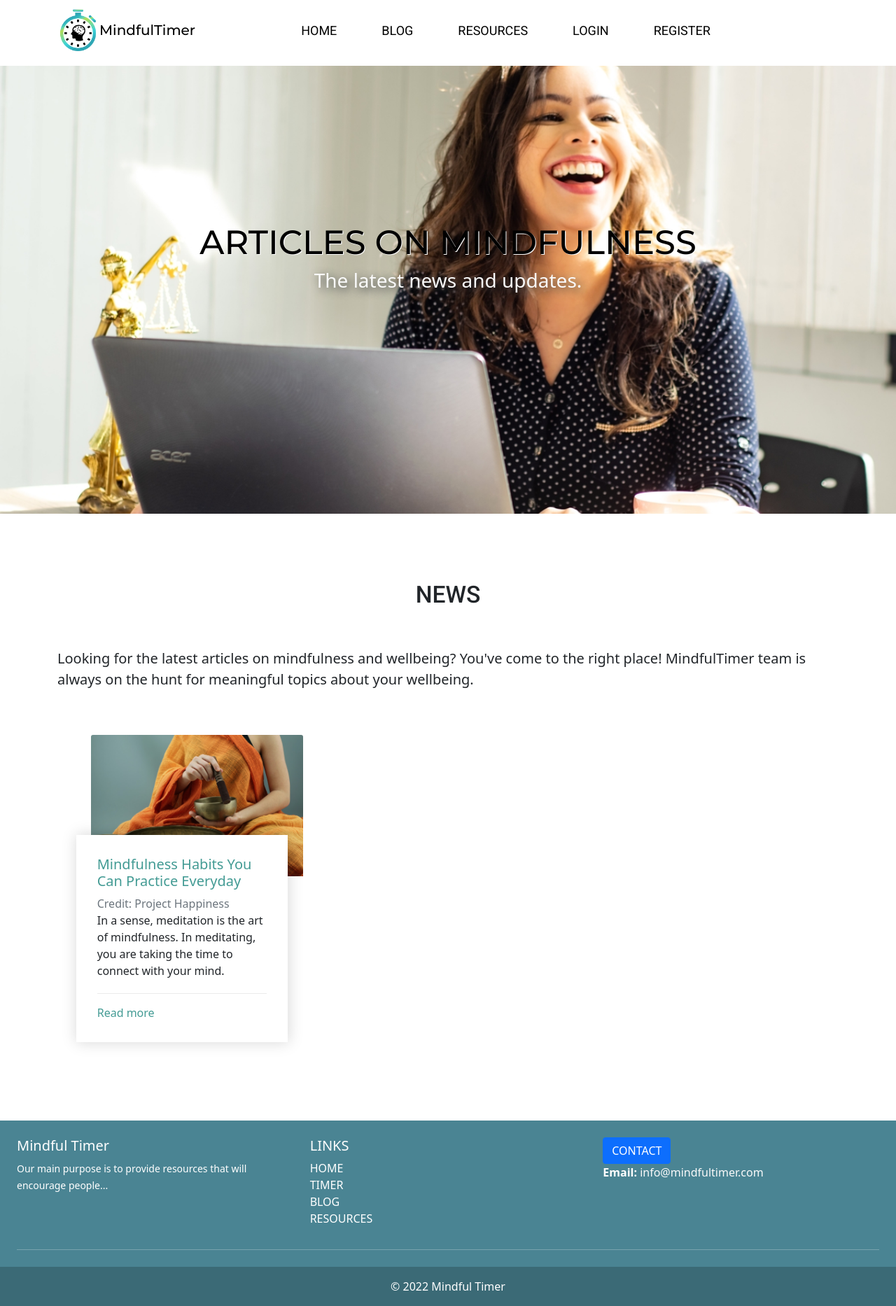
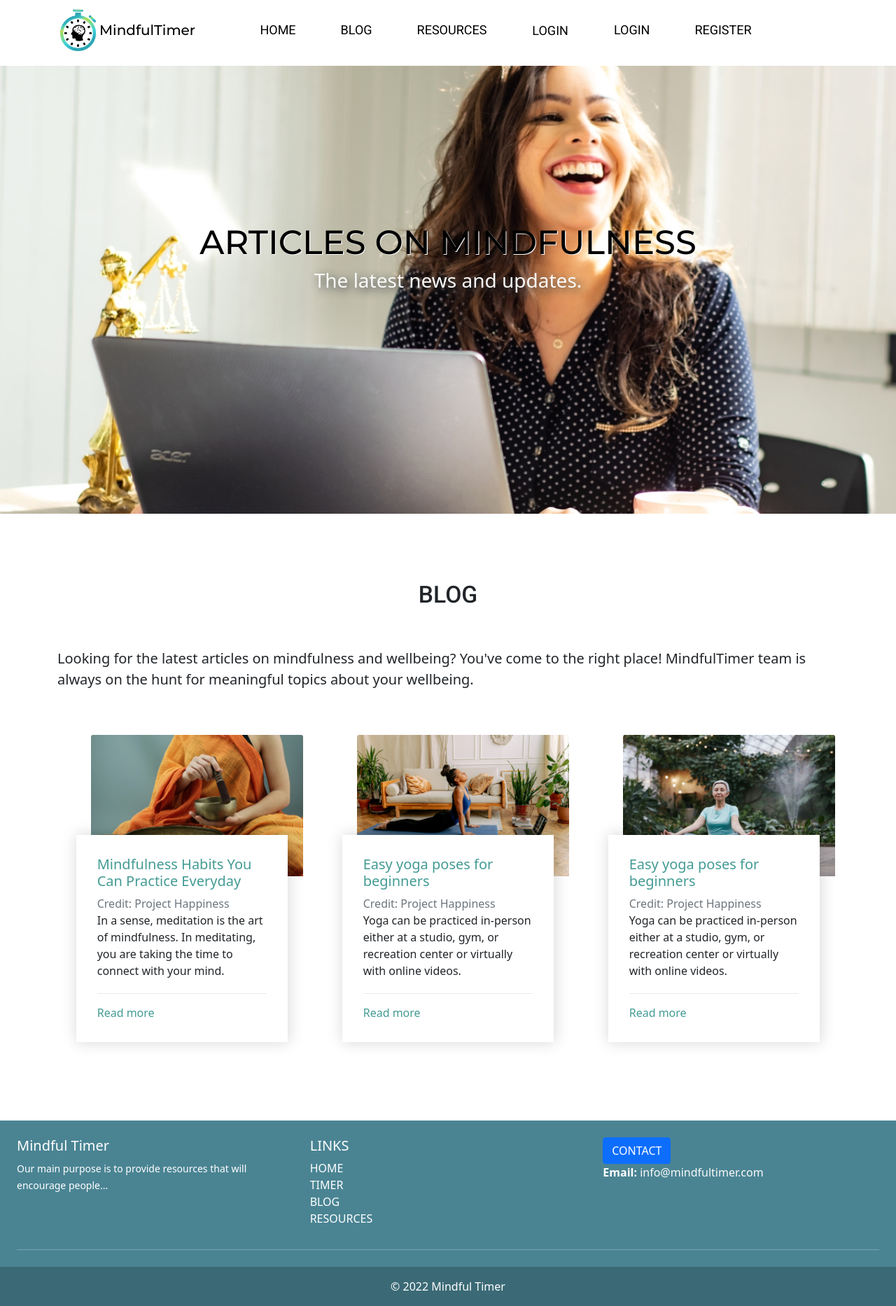
Before and after one commit to kuzGo/January-2022-Hackathon, a Flask app: template templates/blog.html in a window 1280 px wide. Shown: the whole page at 70% size. Run offline with Flask 2, Linux system fonts and the light colour scheme; the template is opened without the code that fills it, so the values that code supplies are empty; the visitor is signed in with stand-in values (Sample User, id 1); parts of the project's set-up code (start-up, migrations or seed data) failed here and were passed over; some libraries are stand-ins or nearby versions.

Commit message:
Add another blog

```diff
--- a/templates/blog.html
+++ b/templates/blog.html
@@ -18,7 +18,7 @@
   <section>
       <div class="container">
           <div class="row text-center">
-              <h2 class="section-heading text-uppercase">News</h2>
+              <h2 class="section-heading text-uppercase">Blog</h2>
           </div>
       </div>
       <div class="container">
@@ -74,6 +74,86 @@
                       </div>
                   </article>
               </div>
+              <div class="col-lg-4 col-md-6 mb-5 justify-content-center d-flex">
+                <article class="article-post mx-auto">
+                    <figure class="article">
+                        <div class="article-overlay">
+                            <a href="#">
+                                <img src="{{ url_for('static', filename='images/yoga.jpg') }}" class="card-img-top img-fluid" alt="article image">
+                            </a>
+                        </div>
+                    </figure>
+                    <div class="article-content">
+                        <div class="article-header">
+                            <h5 class="article-card-title">
+                                <a href="#"
+                                    class="article-link">Easy yoga poses for beginners</a>
+                            </h5>
+                            <div class="article-meta text-muted">
+                                Credit: Project Happiness
+                            </div>
+                        </div>
+                        <div class="article-overview article-card-text">
+                            <p>
+                                Yoga can be practiced in-person either at a studio, gym, or recreation center or
+                                virtually with online videos.
+                            </p>
+                        </div>
+                        <div class="article-footer">
+                            <div class="row">
+                                <div class="col-6 text-left footer-link">
+                                    <span>
+                                        <a href="#">
+                                            <a href="#"
+                                                class="article-link">Read more</a>
+                                        </a>
+                                    </span>
+                                </div>
+                            </div>
+                        </div>
+                    </div>
+                </article>
+            </div>
+            <div class="col-lg-4 col-md-6 mb-5 justify-content-center d-flex">
+                <article class="article-post mx-auto">
+                    <figure class="article">
+                        <div class="article-overlay">
+                            <a href="#">
+                                <img src="{{ url_for('static', filename='images/zen.jpg') }}" class="card-img-top img-fluid" alt="article image">
+                            </a>
+                        </div>
+                    </figure>
+                    <div class="article-content">
+                        <div class="article-header">
+                            <h5 class="article-card-title">
+                                <a href="#"
+                                    class="article-link">Easy yoga poses for beginners</a>
+                            </h5>
+                            <div class="article-meta text-muted">
+                                Credit: Project Happiness
+                            </div>
+                        </div>
+                        <div class="article-overview article-card-text">
+                            <p>
+                                Yoga can be practiced in-person either at a studio, gym, or recreation center or
+                                virtually with online videos.
+                            </p>
+                        </div>
+                        <div class="article-footer">
+                            <div class="row">
+                                <div class="col-6 text-left footer-link">
+                                    <span>
+                                        <a href="#">
+                                            <a href="#"
+                                                class="article-link">Read more</a>
+                                        </a>
+                                    </span>
+                                </div>
+                            </div>
+                        </div>
+                    </div>
+                </article>
+            </div>
           </div>
       </div>
   </section>
--- a/templates/flask_user_layout.html
+++ b/templates/flask_user_layout.html
@@ -85,7 +85,7 @@
                                 <a class="nav-link" href="{{ url_for('resources')}}">Resources</a>
                             </li>
 
-                            <!-- Modal for Login
+                            <!-- Modal for Login-->
 
                             <li class="nav-item text-uppercase pe-5">
                                 <button type="button" class="text-uppercase navbar-nav nav-link btn d-block" data-bs-toggle="modal" data-bs-target="#modalForm">
@@ -108,7 +108,7 @@
                                     </div>
                                 </div>
                             </div>
-                            -->
+
 
                             <li class="nav-item text-uppercase pe-5">
                                 <a class="nav-link" href="{{ url_for('user.login') }}">Login</a>
```
